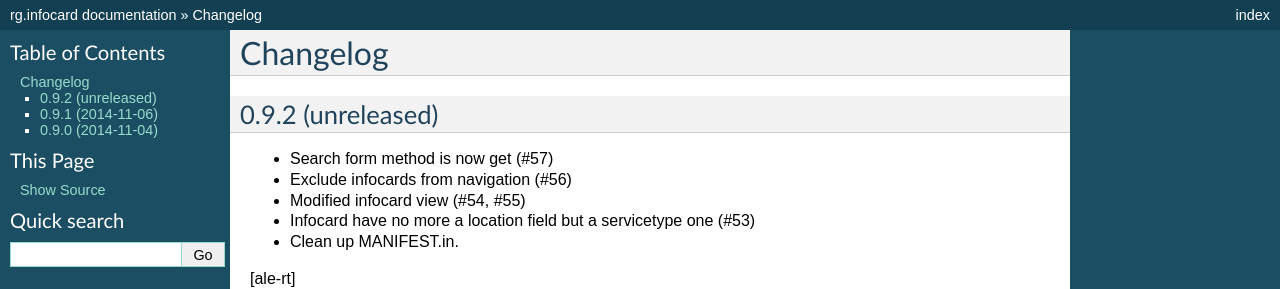
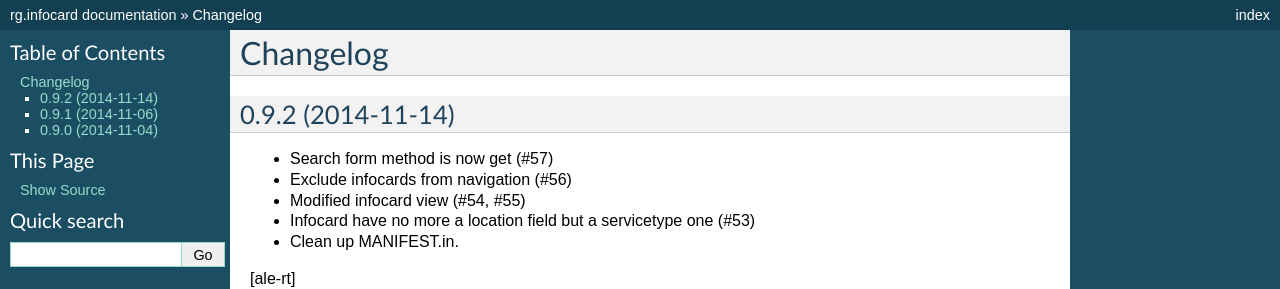
Before and after one commit to PloneGov-IT/rg.infocard, a Sphinx documentation site: the page built from docs/CHANGELOG.rst, in a window 1280 px wide. Shown: the top 289 px of the page. Built offline with Sphinx 7.4.7, drawn with Linux system fonts in a browser that asks for light colours.

Commit message:
Preparing release 0.9.2

```diff
--- a/docs/CHANGELOG.rst
+++ b/docs/CHANGELOG.rst
@@ -3,7 +3,7 @@
 Changelog
 =========
 
-0.9.2 (unreleased)
+0.9.2 (2014-11-14)
 ------------------
 
 - Search form method is now get (#57)
--- a/setup.py
+++ b/setup.py
@@ -17,7 +17,7 @@ long_description = "\n\n".join((
 
 setup(
     name='rg.infocard',
-    version='0.9.2.dev0',
+    version='0.9.2',
     description="rg.infocard",
     long_description=long_description,
     # Get more from http://pypi.python.org/pypi?%3Aaction=list_classifiers
```
